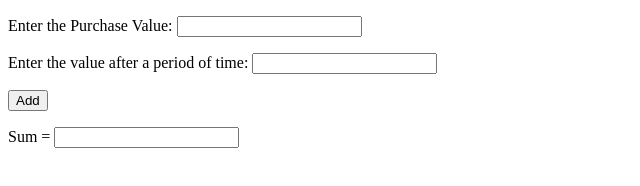
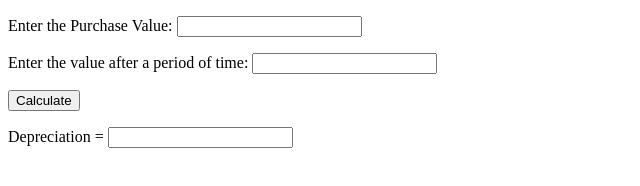
Before and after one commit to Raf4059/Depreciation-Calculator, a plain HTML site: page index.html in a window 1280 px wide. Shown: the whole page, without its empty margins (0-640 px from the left). Drawn offline with Linux system fonts and the light colour scheme.

Commit message:
Update index.html

```diff
--- a/index.html
+++ b/index.html
@@ -24,10 +24,10 @@ function add()
 <p>Enter the value after a period of time: <input id="second"></p>
 
 
-<button onclick="add()">Add</button>
+<button onclick="add()">Calculate</button>
 
 
-<p>Sum = <input id="answer"></p>
+<p>Depreciation = <input id="answer"></p>
 
 </body>
 </html>
```
